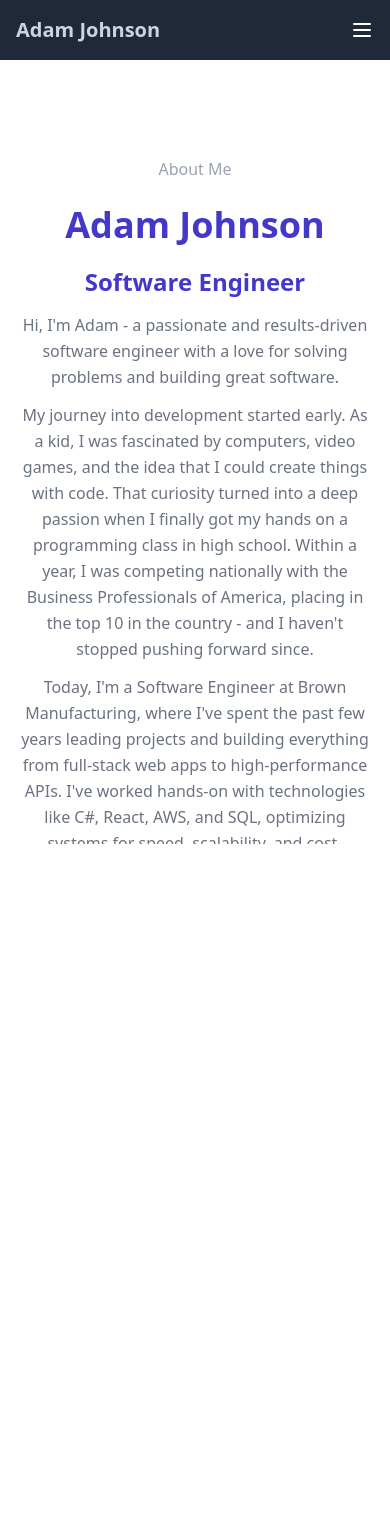
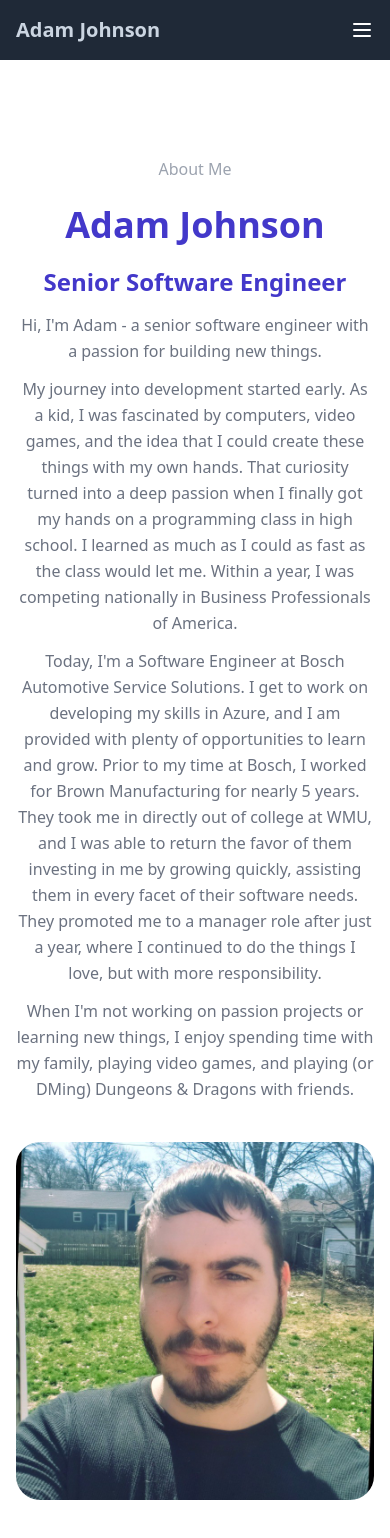
Before and after one commit to Ajohn10/StaticWebsite, a React (Create React App) app: page /about in a window 390 px wide. Shown: the top 1538 px of the page. Before the commit the page ends 844 px from the top, so only its background shows below. Built offline with nearby package versions, Linux system fonts and the light colour scheme; what tailwindcss-highlights would draw is missing.

Commit message:
Added simple helper to adjust document title (was going to use helmet, but it's out of date?).  Slight adjustment to display to fix issue that prevented scrolling, pretty much breaking mobile entirely.  Updated About section.

```diff
--- a/public/index.html
+++ b/public/index.html
@@ -24,7 +24,7 @@
       work correctly both with client-side routing and a non-root public URL.
       Learn how to configure a non-root public URL by running `npm run build`.
     -->
-    <title>React App</title>
+    <title>Adam Johnson</title>
   </head>
   <body>
     <noscript>You need to enable JavaScript to run this app.</noscript>
--- a/src/App.js
+++ b/src/App.js
@@ -11,12 +11,12 @@ function AppContent() {
     return (
         <div className="flex flex-col min-h-screen">
             <Navbar />
-            <div className="flex-1 relative overflow-hidden">
+            <div className="flex-1 flex flex-col relative overflow-hidden">
                 {/* Make the container relative and hide overflow */}
                 <AnimatePresence mode="wait">
                     <motion.div
                         key={location.pathname}
-                        className="absolute inset-0 flex flex-col"
+                        className="flex-1 flex flex-col"
                         initial={{ opacity: 0, x: 20 }}
                         animate={{ opacity: 1, x: 0 }}
                         exit={{ opacity: 0, x: -20 }}
--- /dev/null
+++ b/src/helpers/useDocumentTitle.js
@@ -0,0 +1,7 @@
+import { useEffect } from 'react';
+
+export function useDocumentTitle(title) {
+    useEffect(() => {
+        document.title = title;
+    }, [title]);
+}
--- a/src/pages/About.js
+++ b/src/pages/About.js
@@ -1,7 +1,10 @@
 import React from 'react';
 import self from '../assets/images/self.jpg'
+import { useDocumentTitle } from '../helpers/useDocumentTitle';
 
 function About() {
+    useDocumentTitle("About - Adam Johnson");
+
     return (
         <section className="py-24 relative xl:mr-0 lg:mr-5 mr-0">
             <div className="w-full max-w-7xl px-4 md:px-5 lg:px-5 mx-auto">
@@ -15,24 +18,23 @@ function About() {
                                         Adam Johnson
                                     </h2>
                                     <h3 className="text-indigo-700 text-2xl font-bold font-manrope leading-normal lg:text-start text-center">
-                                        Software Engineer
+                                        Senior Software Engineer
                                     </h3>
                                     <p className="text-gray-500 text-base font-normal leading-relaxed lg:text-start text-center">
-                                        Hi, I'm Adam - a passionate and results-driven software engineer with a love for solving problems and building great software.
+                                        Hi, I'm Adam - a senior software engineer with a passion for building new things.
                                     </p>
                                     <p className="text-gray-500 text-base font-normal leading-relaxed lg:text-start text-center">
-                                        My journey into development started early. As a kid, I was fascinated by computers, video games, and the idea that I could create things with code.
-                                        That curiosity turned into a deep passion when I finally got my hands on a programming class in high school. Within a year, I was competing nationally with the
-                                        Business Professionals of America, placing in the top 10 in the country - and I haven't stopped pushing forward since.
+                                        My journey into development started early. As a kid, I was fascinated by computers, video games, and the idea that I could create these things with my own hands.
+                                        That curiosity turned into a deep passion when I finally got my hands on a programming class in high school. I learned as much as I could as fast as the class would let me.
+                                        Within a year, I was competing nationally in Business Professionals of America.
                                     </p>
                                     <p className="text-gray-500 text-base font-normal leading-relaxed lg:text-start text-center">
-                                        Today, I'm a Software Engineer at Brown Manufacturing, where I've spent the past few years leading projects and building everything from full-stack web
-                                        apps to high-performance APIs. I've worked hands-on with technologies like C#, React, AWS, and SQL, optimizing systems for speed, scalability, and
-                                        cost-efficiency. Whether it's cutting server costs in half, integrating with platforms like Shopify and ShipStation, or mentoring teammates, I bring
-                                        energy and ownership to everything I do.
+                                        Today, I'm a Software Engineer at Bosch Automotive Service Solutions.  I get to work on developing my skills in Azure, and I am provided with plenty of opportunities to learn and grow.
+                                        Prior to my time at Bosch, I worked for Brown Manufacturing for nearly 5 years.  They took me in directly out of college at WMU, and I was able to return the favor of them investing in me
+                                        by growing quickly, assisting them in every facet of their software needs.  They promoted me to a manager role after just a year, where I continued to do the things I love, but with more responsibility.
                                     </p>
                                     <p className="text-gray-500 text-base font-normal leading-relaxed lg:text-start text-center">
-                                        I thrive in environments where I can keep learning, building, and collaborating. Whether it's front-end, back-end, cloud, or DevOps, I love it all.
+                                        When I'm not working on passion projects or learning new things, I enjoy spending time with my family, playing video games, and playing (or DMing) Dungeons & Dragons with friends.
                                     </p>
                                 </div>
                             </div>
--- a/src/pages/Home.js
+++ b/src/pages/Home.js
@@ -1,8 +1,10 @@
 import React from 'react';
 import SkillsHero from '../components/SkillsHero';
 import pc from '../assets/images/pc.jpg';
+import { useDocumentTitle } from '../helpers/useDocumentTitle';
 
 function Home() {
+    useDocumentTitle("Home - Adam Johnson");
 
     const skills = [
         { name: "Azure", weight: 6 },
```
